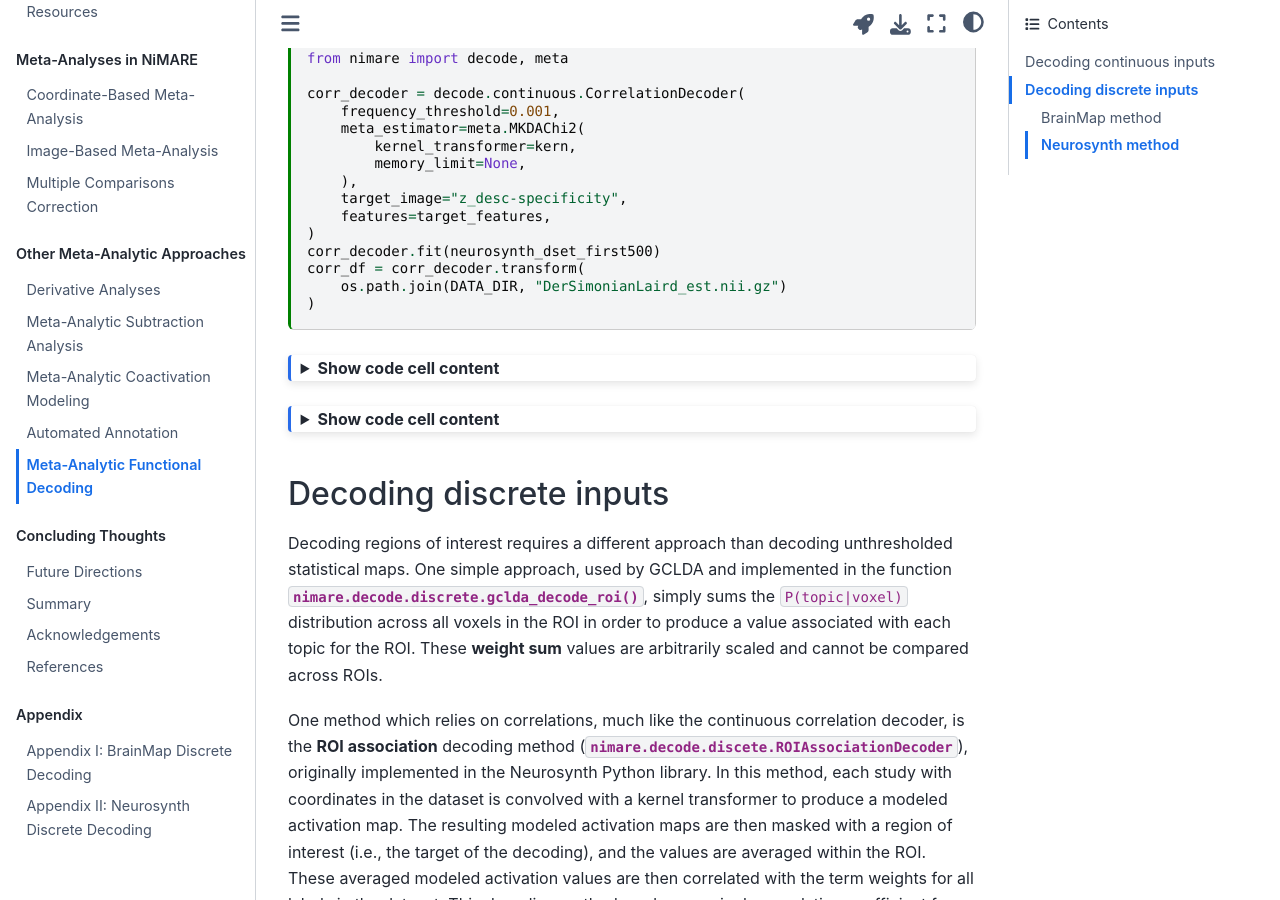
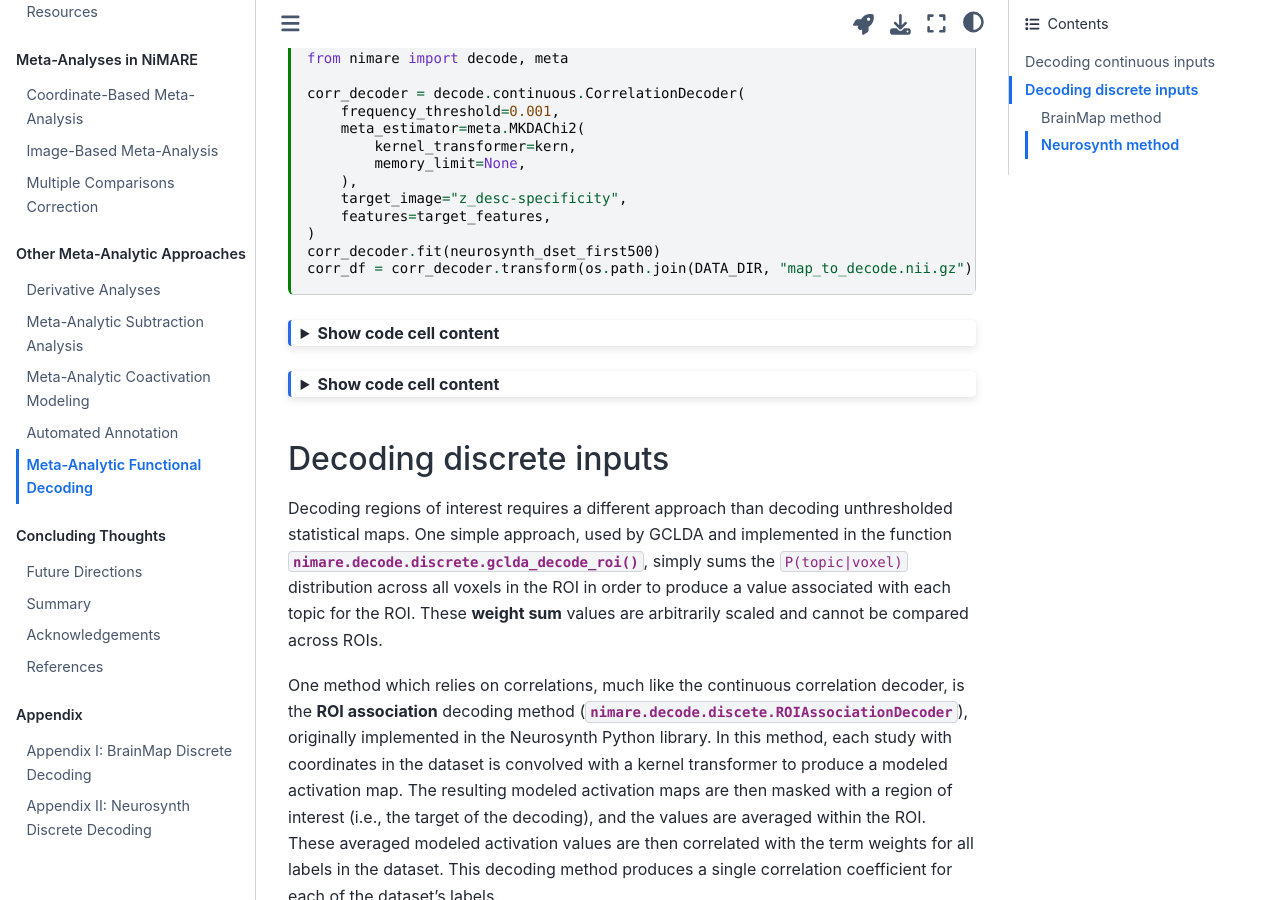
Before and after one commit to NBCLab/nimare-paper, a Jupyter Book: the page built from content/decoding.md, in a window 1280 px wide and 900 px high, scrolled down 1388 px. Built offline with Jupyter Book 1.0.4 settings and Sphinx 7.4.7 and the Sphinx Book theme 1.1.4, drawn with Linux system fonts in a browser that asks for light colours; cross-references to code outside the pages are shown as plain code.

Commit message:
Rename map to decode.

````diff
--- a/content/decoding.md
+++ b/content/decoding.md
@@ -109,9 +109,7 @@ corr_decoder = decode.continuous.CorrelationDecoder(
     features=target_features,
 )
 corr_decoder.fit(neurosynth_dset_first500)
-corr_df = corr_decoder.transform(
-    os.path.join(DATA_DIR, "DerSimonianLaird_est.nii.gz")
-)
+corr_df = corr_decoder.transform(os.path.join(DATA_DIR, "map_to_decode.nii.gz"))
 ```
 
 ```{code-cell} ipython3
````
Also changed, not shown: README.md (+4 -0 lines), content/correction.md (+1 -1 lines).
